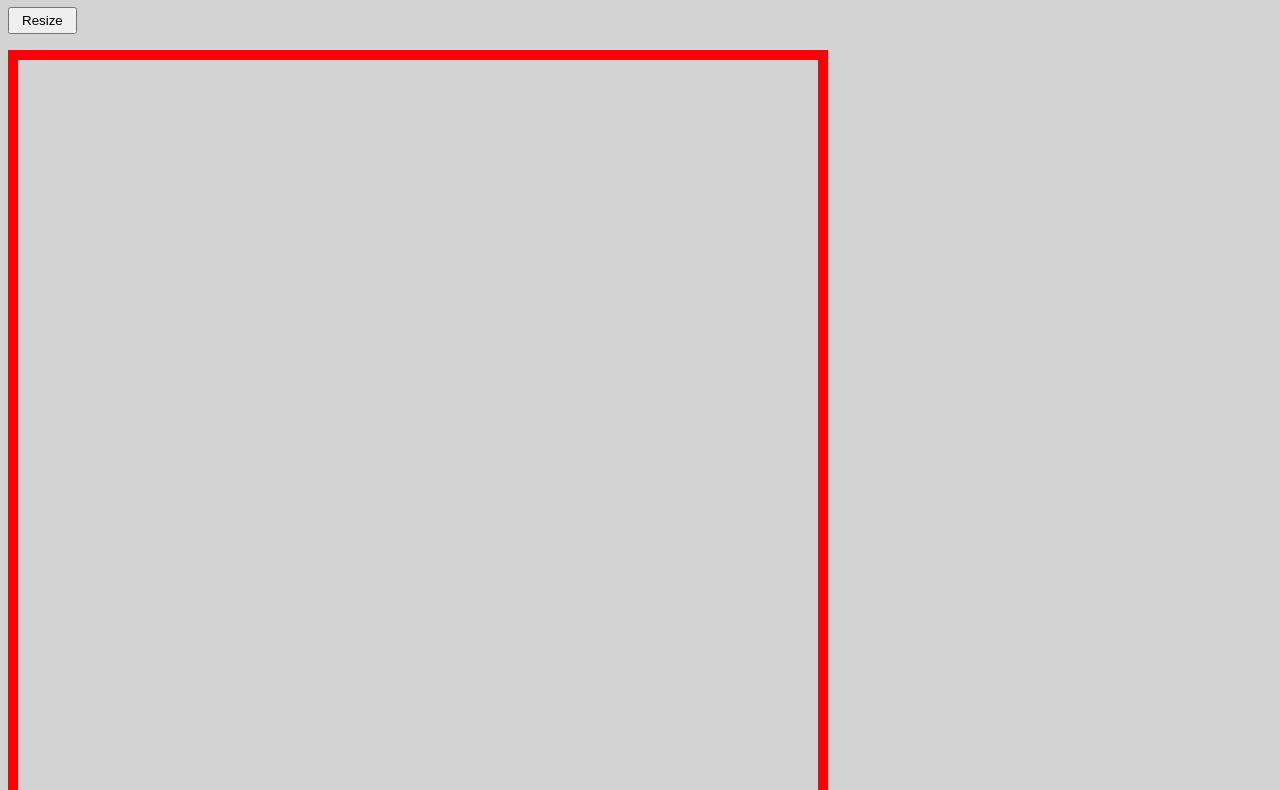
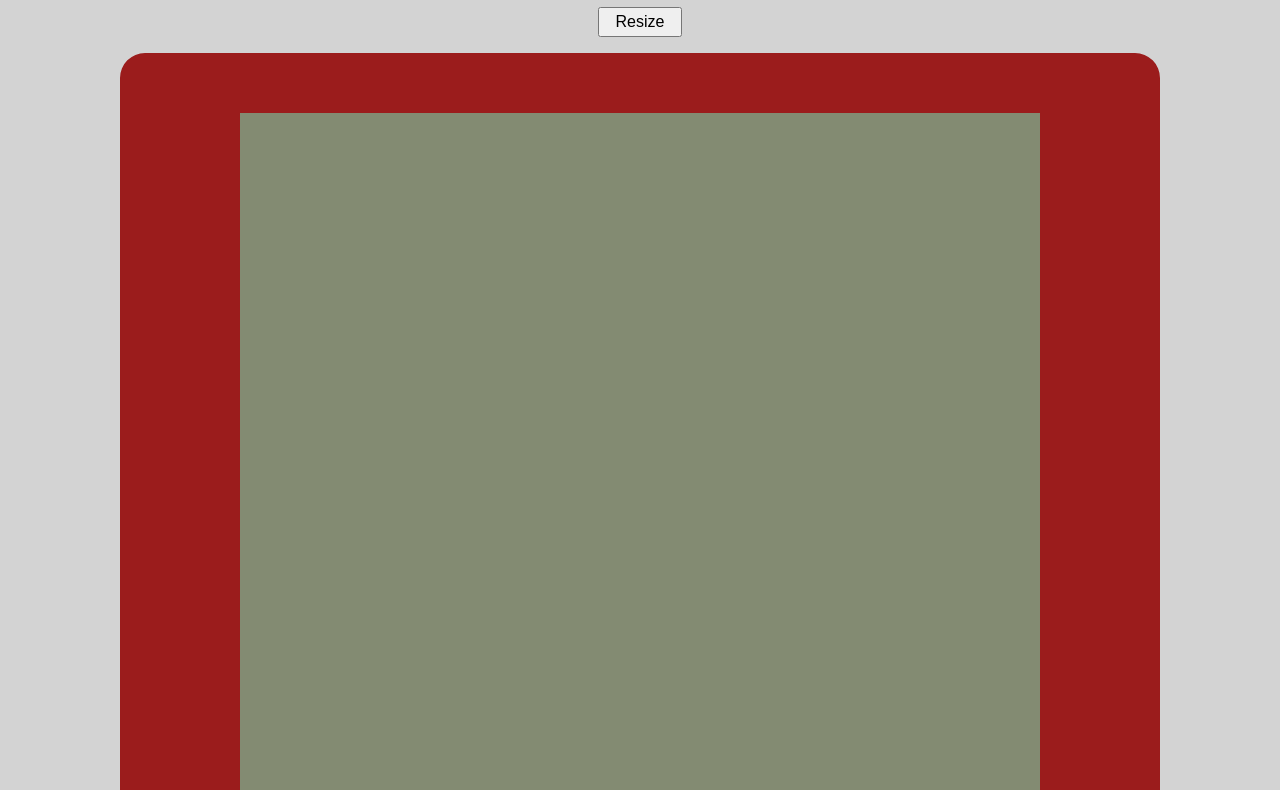
Before and after one commit to jprk8/etch-a-sketch, a plain HTML site: page index.html in a window 1280 px wide. Shown: the part 73-863 px from the top of the page. Drawn offline with Linux system fonts and the light colour scheme.

Commit message:
Update style for classic look

```diff
--- a/style.css
+++ b/style.css
@@ -1,14 +1,20 @@
 body {
     background: lightgrey;
+    text-align: center;
 }
 
 #container {
     display: flex;
-    border: 10px solid red;
+    border: 20px solid rgb(155, 28, 28);
     justify-content: center;
+    border-width: 60px 120px;
+    border-radius: 25px;
+    background-color: rgb(131, 139, 114);
+    margin: 0 auto;
 }
 
 #resizeBtn {
     margin-bottom: 16px;
-    padding: 4px 12px;
+    padding: 4px 16px;
+    font-size: 16px;
 }
```
